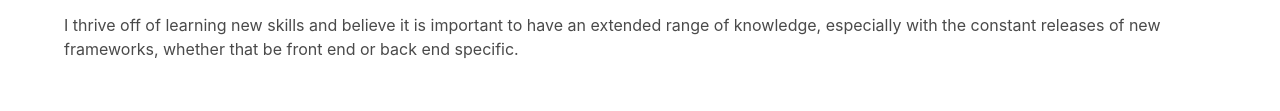
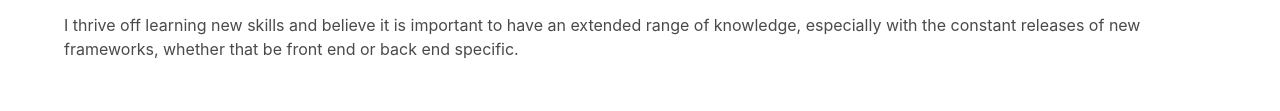
Before and after one commit to PatrickWhitehouse/gatsby, a Gatsby site: page / in a window 1280 px wide. Shown: the part 536-647 px from the top of the page. Built offline with nearby package versions, Linux system fonts and the light colour scheme; Gatsby itself is replaced by a stand-in of ours.

Commit message:
correct spelling

```diff
--- a/src/pages/index.js
+++ b/src/pages/index.js
@@ -54,7 +54,7 @@ export default () => (
                 <div className="content">
                     <h3 className="title is-3">Patrick who?</h3>
                     <p>Hey 👋🏻. I'm Patrick, a Front End Developer based in sunny Manchester. My day to day job is working with Magento 2 and the occasional WordPress integration. I've always been passionate about technology and keep up to date with the latest trends by using platforms such as <a href="https://twitter.com/patrickdoesweb" target="_blank">Twitter</a> to follow the industries leaders.</p>
-                    <p>I thrive off of learning new skills and believe it is important to have an extended range of knowledge, especially with the constant releases of new frameworks, whether that be front end or back end specific.</p>
+                    <p>I thrive off learning new skills and believe it is important to have an extended range of knowledge, especially with the constant releases of new frameworks, whether that be front end or back end specific.</p>
                 </div>
             </div>
         </section>
```
